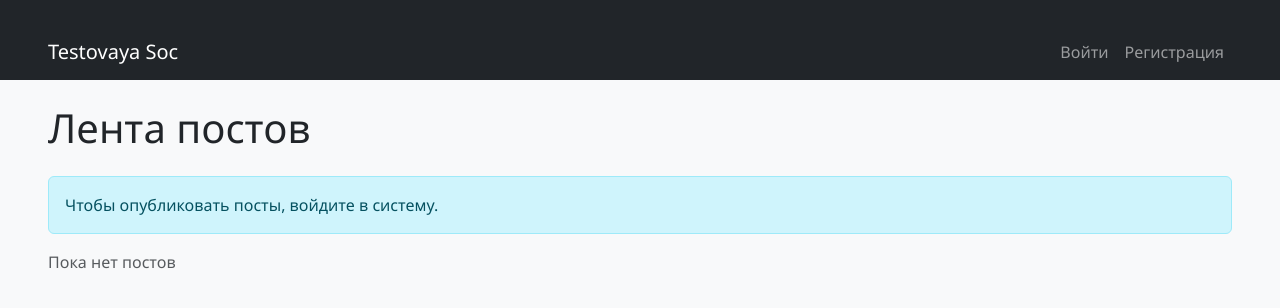
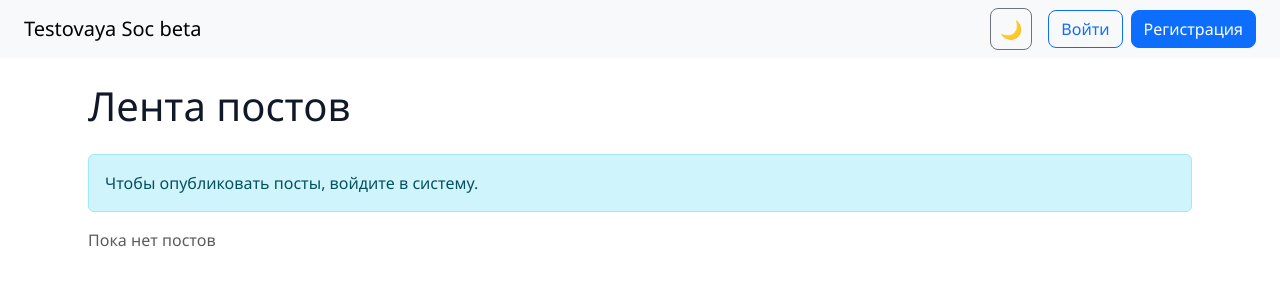
Before and after one commit to EmizhAlan/mynetwork, a Django app: template social/templates/social/index.html in a window 1280 px wide. Shown: the top 308 px of the page. Run offline with Django 3.2, Linux system fonts and the light colour scheme; the template is opened without the code that fills it, so the values that code supplies are empty.

Commit message:
I worked on the styles, added the ability to change the theme from dark to light and vice versa, and improved the styles; they weren't there at all on the profile editing page.

```diff
--- /dev/null
+++ b/social/static/css/theme.css
@@ -0,0 +1,99 @@
+:root{
+  --bg-color: #ffffff;
+  --text-color: #111827;
+  --card-color: #f8f9fa;
+  --muted: #6b7280;
+  --accent: #0d6efd;
+}
+
+body.dark-theme {
+  --bg-color: #0f1720;
+  --text-color: #ffffff;
+  --card-color: #111317;
+  --muted: #d1d5db;
+  --accent: #60a5fa;
+  color: var(--text-color) !important;
+}
+
+
+/* Применение переменных */
+body{
+  background: var(--bg-color);
+  color: var(--text-color);
+  transition: background 0.45s cubic-bezier(.2,.8,.2,1), color 0.45s cubic-bezier(.2,.8,.2,1);
+}
+
+/* Карточки постов/профиля */
+.card, .post-card, .profile-card {
+  background: var(--card-color);
+  transition: background 0.45s;
+}
+
+/* Кнопка переключения темы (в шапке) */
+.theme-toggle {
+  width: 42px;
+  height: 42px;
+  display: inline-flex;
+  align-items: center;
+  justify-content: center;
+  border-radius: 10px;
+  font-size: 18px;
+  transition: transform 0.24s ease, background 0.24s ease;
+}
+
+/* небольшая анимация при наведении */
+.theme-toggle:hover {
+  transform: rotate(12deg) scale(1.05);
+}
+
+/* Аватарки */
+.post-avatar {
+  width: 40px; height: 40px;
+  border-radius: 50%;
+  object-fit: cover;
+}
+.profile-avatar {
+  width: 120px; height: 120px;
+  border-radius: 50%;
+  object-fit: cover;
+}
+
+/* Уменьшим максимальную ширину больших картинок в постах */
+.post-card img {
+  max-width: 100%;
+  height: auto;
+  border-radius: 8px;
+}
+
+/* Контейнер шире, но с отступами (если нужно) */
+.container-fluid.px-5 { max-width: 1200px; margin: 0 auto; }
+
+
+body.dark-theme h1,
+body.dark-theme h2,
+body.dark-theme h3,
+body.dark-theme h4,
+body.dark-theme h5,
+body.dark-theme h6,
+body.dark-theme p {
+  color: #ffffff !important;
+}
+
+/* Шапка */
+body.dark-theme .navbar {
+  background-color: #1f2937 !important; /* тёмно-серый */
+}
+
+body.dark-theme .navbar .nav-link,
+body.dark-theme .navbar-brand,
+body.dark-theme .navbar span {
+  color: #ffffff !important;
+}
+
+/* Ники и дата постов */
+body.dark-theme .post-card p b,
+body.dark-theme .post-meta,
+body.dark-theme .post-username,
+body.dark-theme .post-date {
+  color: #ffffff !important;
+}
--- /dev/null
+++ b/social/static/js/theme.js
@@ -0,0 +1,28 @@
+document.addEventListener("DOMContentLoaded", function () {
+  const btn = document.getElementById("theme-toggle");
+  if (!btn) return; // если кнопки нет — ничего не падает
+
+  const body = document.body;
+
+  function applyIcon() {
+    btn.textContent = body.classList.contains("dark-theme") ? "☀️" : "🌙";
+  }
+
+  // применяем сохранённую тему
+  try {
+    const saved = localStorage.getItem("site-theme");
+    if (saved === "dark") body.classList.add("dark-theme");
+  } catch (e) {
+    // localStorage может быть недоступен — игнорируем
+  }
+
+  applyIcon();
+
+  btn.addEventListener("click", function () {
+    body.classList.toggle("dark-theme");
+    applyIcon();
+    try {
+      localStorage.setItem("site-theme", body.classList.contains("dark-theme") ? "dark" : "light");
+    } catch (e) {}
+  });
+});
--- a/social/templates/base.html
+++ b/social/templates/base.html
@@ -1,50 +1,49 @@
+{% load static %}
 <!DOCTYPE html>
 <html lang="ru">
 <head>
-    <meta charset="UTF-8">
-    <title>{% block title %}Testovaya soc{% endblock %}</title>
+    <meta charset="utf-8">
+    <title>{% block title %}Testovaya Soc beta{% endblock %}</title>
+
     <!-- Bootstrap -->
     <link href="https://cdn.jsdelivr.net/npm/bootstrap@5.3.2/dist/css/bootstrap.min.css" rel="stylesheet">
-    <!-- Наши кастомные стили -->
-    {% load static %}
+
+    <!-- Ваши общие стили -->
     <link rel="stylesheet" href="{% static 'css/style.css' %}">
+
+    <!-- Тема (подключаем после основных стилей, чтобы переопределять переменные) -->
+    <link rel="stylesheet" href="{% static 'css/theme.css' %}">
 </head>
-<body class="bg-light">
+<body>
+<nav class="navbar navbar-expand-lg navbar-light bg-light">
+  <div class="container-fluid px-4">
+    <a class="navbar-brand" href="{% url 'index' %}">Testovaya Soc beta</a>
 
-<nav class="navbar navbar-expand-lg navbar-dark bg-dark mb-4">
-    <div class="container-fluid mt-4 px-5">
-        <a class="navbar-brand" href="{% url 'index' %}">Testovaya Soc</a>
-        <div class="collapse navbar-collapse">
-            <ul class="navbar-nav ms-auto">
-                {% if user.is_authenticated %}
-                    <li class="nav-item">
-                        <span class="nav-link">Привет, {{ user.username }}!</span>
-                    </li>
-                    <li class="nav-item">
-                        <form action="{% url 'profile' %}" method="get" class="d-inline">
-                            <button type="submit" class="btn btn-primary btn-sm">Мой профиль</button>
-                        </form>
-                    </li>
-                    <li class="nav-item">
-                        <form method="post" action="{% url 'logout' %}" class="d-inline ms-2">
-                            {% csrf_token %}
-                            <button type="submit" class="btn btn-danger btn-sm">Выйти</button>
-                        </form>
-                    </li>
-                {% else %}
-                    <li class="nav-item"><a class="nav-link" href="{% url 'login' %}">Войти</a></li>
-                    <li class="nav-item"><a class="nav-link" href="{% url 'signup' %}">Регистрация</a></li>
-                {% endif %}
-            </ul>
-        </div>
+    <div class="d-flex align-items-center ms-auto">
+      <!-- Кнопка переключения темы в шапке -->
+      <button id="theme-toggle" class="btn btn-outline-secondary me-3 theme-toggle" aria-label="Переключить тему">🌙</button>
+
+      {% if user.is_authenticated %}
+        <a class="btn btn-primary me-2" href="{% url 'profile' %}">Профиль</a>
+        <form method="post" action="{% url 'logout' %}" class="d-inline">
+            {% csrf_token %}
+            <button class="btn btn-danger" type="submit">Выйти</button>
+        </form>
+      {% else %}
+        <a class="btn btn-outline-primary me-2" href="{% url 'login' %}">Войти</a>
+        <a class="btn btn-primary" href="{% url 'signup' %}">Регистрация</a>
+      {% endif %}
     </div>
+  </div>
 </nav>
 
-<div class="container-fluid mt-4 px-5">
+<!-- Основное содержимое -->
+<main class="container-fluid px-5 mt-4">
     {% block content %}{% endblock %}
-</div>
+</main>
 
-<!-- Bootstrap JS -->
+<!-- Скрипты -->
 <script src="https://cdn.jsdelivr.net/npm/bootstrap@5.3.2/dist/js/bootstrap.bundle.min.js"></script>
+<script src="{% static 'js/theme.js' %}"></script>
 </body>
 </html>
--- a/social/templates/social/index.html
+++ b/social/templates/social/index.html
@@ -32,13 +32,13 @@
             {% endif %}
             <div class="post-meta">
                 <strong>{{ post.autor.username }}</strong>
-                <small class="text-muted ms-2">{{ post.created_at|date:"d M Y H:i" }}</small>
+                <small class="text-muted ms-2 post-date">{{ post.created_at|date:"d M Y H:i" }}</small>
             </div>
         </div>
         <div class="card-body">
             <p>{{ post.content }}</p>
             {% if post.image %}
-                <img src="{{ post.image.url }}" class="img-fluid mt-2" alt="Post image">
+                <img src="{{ post.image.url }}" class="img-fluid mt-2" alt="Post image" style="width:200px; height:200px;">
             {% endif %}
         </div>
     </div>
```
Also changed, not shown: social/templates/social/edit_profile.html (+13 -6 lines), db.sqlite3.
